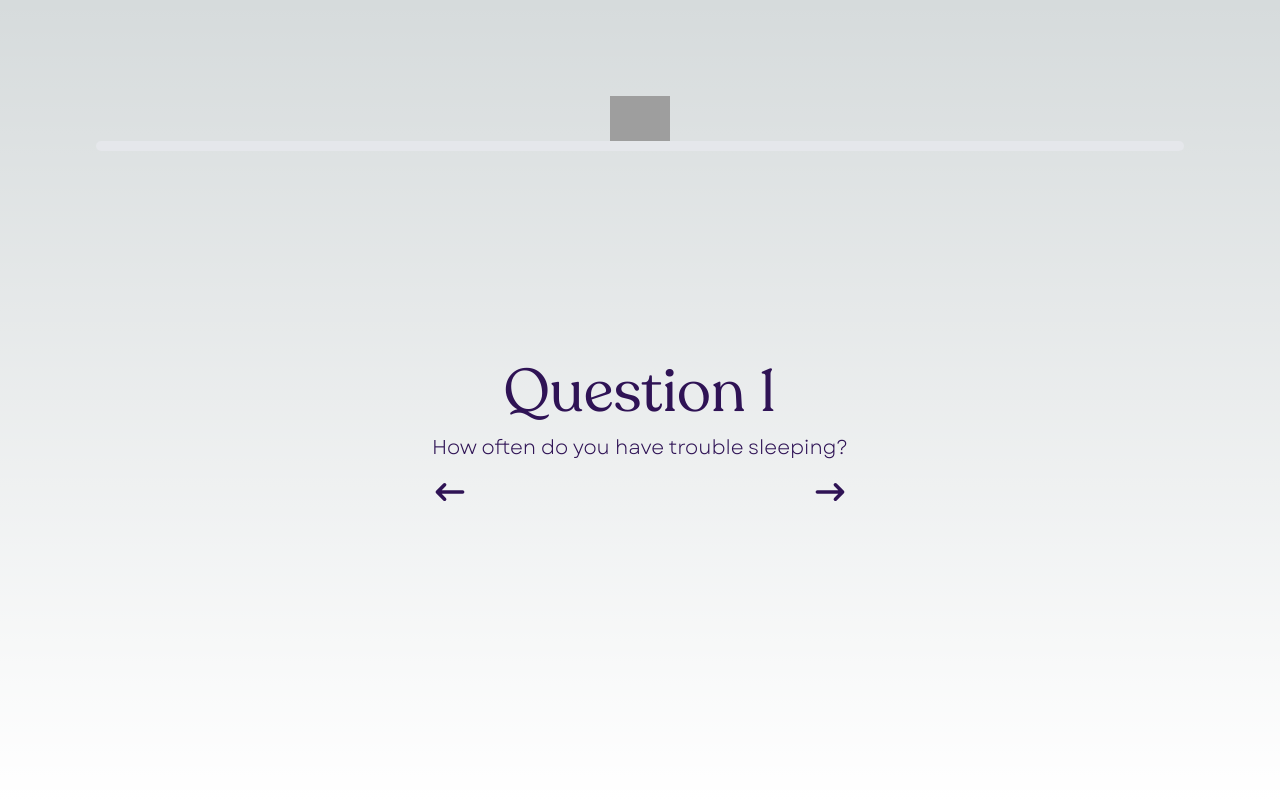
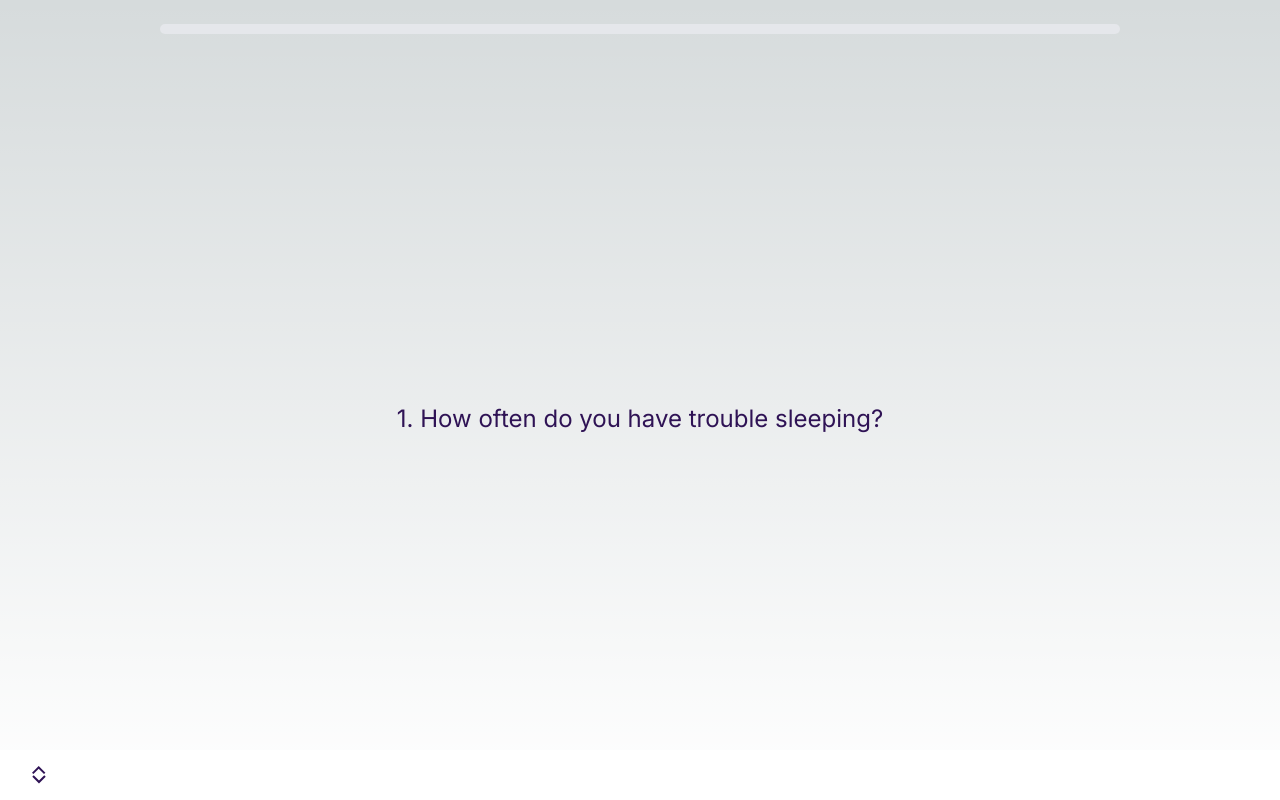
Before and after one commit to braindead-dev/Lune-VE, a Next.js app: page /quiz in a window 1280 px wide. Built offline with nearby package versions, Linux system fonts and the light colour scheme; grey boxes are pictures that could not be loaded.

Commit message:
noheader

```diff
--- /dev/null
+++ b/app/components/PageHeader.js
@@ -0,0 +1,24 @@
+import Image from 'next/image'
+
+export default function PageHeader({ title, heading }) {
+    return (
+      <header className="w-full py-3 px-12 bg-header-grey flex items-center justify-between shadow-md">
+        <div className="flex items-center">
+          <Image src="/images/sheep_logo.png" alt="Sheep Logo" width={50} height={50} />
+          <h1 className="text-2xl font-recoleta ml-4 text-dark-purple">{title}</h1>
+        </div>
+
+        {/* Render the heading text in the center if it is provided */}
+        {heading && (
+          <h2 className="text-3xl font-recoleta text-dark-purple absolute left-1/2 transform -translate-x-1/2">
+            {heading}
+          </h2>
+        )}
+
+        {/* Placeholder for the right side of the header to keep the title aligned to the left */}
+        {heading && <div className="opacity-0">
+          <Image src="/images/sheep_logo.png" alt="Sheep Logo" width={50} height={50} />
+        </div>}
+      </header>
+    );
+}
--- /dev/null
+++ b/app/components/ProgressBar.js
@@ -0,0 +1,7 @@
+export default function ProgressBar ({ percentage }) {
+    return (
+        <div className="w-full bg-gray-200 rounded-full h-2.5 dark:bg-gray-700 mb-4">
+          <div className="bg-dark-purple h-2.5 rounded-full" style={{ width: `${percentage}%` }}></div>
+        </div>
+    );
+}
--- a/app/globals.css
+++ b/app/globals.css
@@ -46,14 +46,6 @@ body {
   color: #2f1355;
 }
 
-.button-dark-purple {
-  background-color: #4b2285;
-}
-
-.button-hover-dark-purple {
-  background-color: #371665;
-}
-
 .font-recoleta {
   font-variant-ligatures: none;
 }
--- a/app/quiz/page.js
+++ b/app/quiz/page.js
@@ -3,6 +3,8 @@
 import Image from 'next/image'
 import { useState } from 'react';
 import { HiArrowNarrowLeft, HiArrowNarrowRight } from 'react-icons/hi';
+import PageHeader from '../components/PageHeader';
+import ProgressBar from '../components/ProgressBar';
 
 const questions = [
   "How often do you have trouble sleeping?",
@@ -16,6 +18,18 @@ const questions = [
 ];
 
 const totalQuestions = questions.length;
+
+const UpArrow = () => (
+  <svg height="9" width="14" viewBox="0 0 14 9">
+    <path d="M11.996 8.121l1.414-1.414L6.705 0 0 6.707l1.414 1.414 5.291-5.293z" fill="currentColor"></path>
+  </svg>
+);
+
+const DownArrow = () => (
+  <svg height="9" width="14" viewBox="0 0 14 9">
+    <path d="M12.293.293l1.414 1.414L7 8.414.293 1.707 1.707.293 7 5.586z" fill="currentColor"></path>
+  </svg>
+);
 
 export default function Quiz() {
   const [currentQuestionIndex, setCurrentQuestionIndex] = useState(0);
@@ -35,37 +49,38 @@ export default function Quiz() {
   const progressPercentage = (currentQuestionIndex / (totalQuestions - 1)) * 100;
 
   return (
-    <main className="flex min-h-screen flex-col items-center justify-between p-24 text-dark-purple">
+    <>
+      <main className="flex min-h-screen flex-col items-center justify-between pt-6 px-40 text-dark-purple">
+        <ProgressBar percentage={progressPercentage} />
 
-      <Image className="" src="/images/sheep_logo.png" alt="Sheep Logo" width={60} height={60} />
+        <div className="flex-grow flex flex-col items-center justify-center">
+          <div className="text-center text-2xl mb-3">
+            <p>{`${currentQuestionIndex + 1}. ${questions[currentQuestionIndex]}`}</p>
+          </div>
+        </div>
 
-      <div className="w-full bg-gray-200 rounded-full h-2.5 dark:bg-gray-700 mb-4">
-        <div className="bg-dark-purple h-2.5 rounded-full" style={{ width: `${progressPercentage}%` }}></div>
-      </div>
-      <div className="flex-grow flex flex-col items-center justify-center">
-        <div className="text-center font-recoleta text-6xl z-10 mb-3">
-          <span>Question {currentQuestionIndex + 1}</span>
-        </div>
-        <div className="text-center font-garet text-xl mb-3">
-          <p>{questions[currentQuestionIndex]}</p>
-        </div>
-        <div className="flex justify-between w-full max-w-md">
+        <div className="w-full px-8 py-4 flex justify-between items-center fixed bottom-0 left-0 right-0 bg-white">
+          <div className="flex flex-col items-center">
             <button
               onClick={handleBack}
-            className="text-dark-purple hover:text-darker-purple text-4xl"
+              className="text-dark-purple hover:text-darker-purple"
               disabled={currentQuestionIndex === 0}
+              aria-label="Previous question"
             >
-            <HiArrowNarrowLeft />
+              <UpArrow />
             </button>
             <button
               onClick={handleNext}
-            className="text-dark-purple hover:text-darker-purple text-4xl"
+              className="text-dark-purple hover:text-darker-purple"
               disabled={currentQuestionIndex === totalQuestions - 1}
+              aria-label="Next question"
             >
-            <HiArrowNarrowRight />
+              <DownArrow />
             </button>
           </div>
         </div>
       </main>
+    </>
   );
+
 }
--- a/tailwind.config.js
+++ b/tailwind.config.js
@@ -19,6 +19,7 @@ module.exports = {
       colors: {
         'dark-purple': '#4b2285',
         'darker-purple': '#371665',
+        'header-grey': '#E9ECEC',
       },
     },
   },
```
Lines whose indentation alone changed are shown as unchanged.
